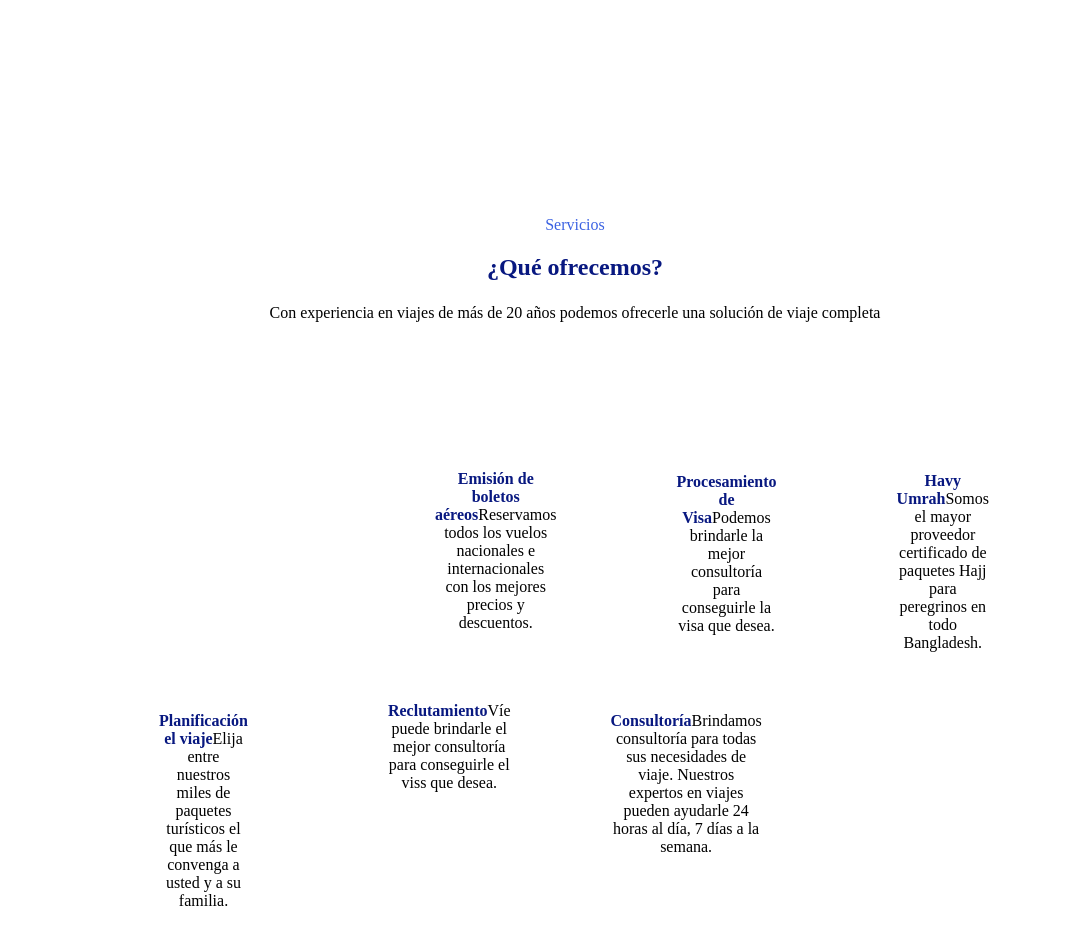
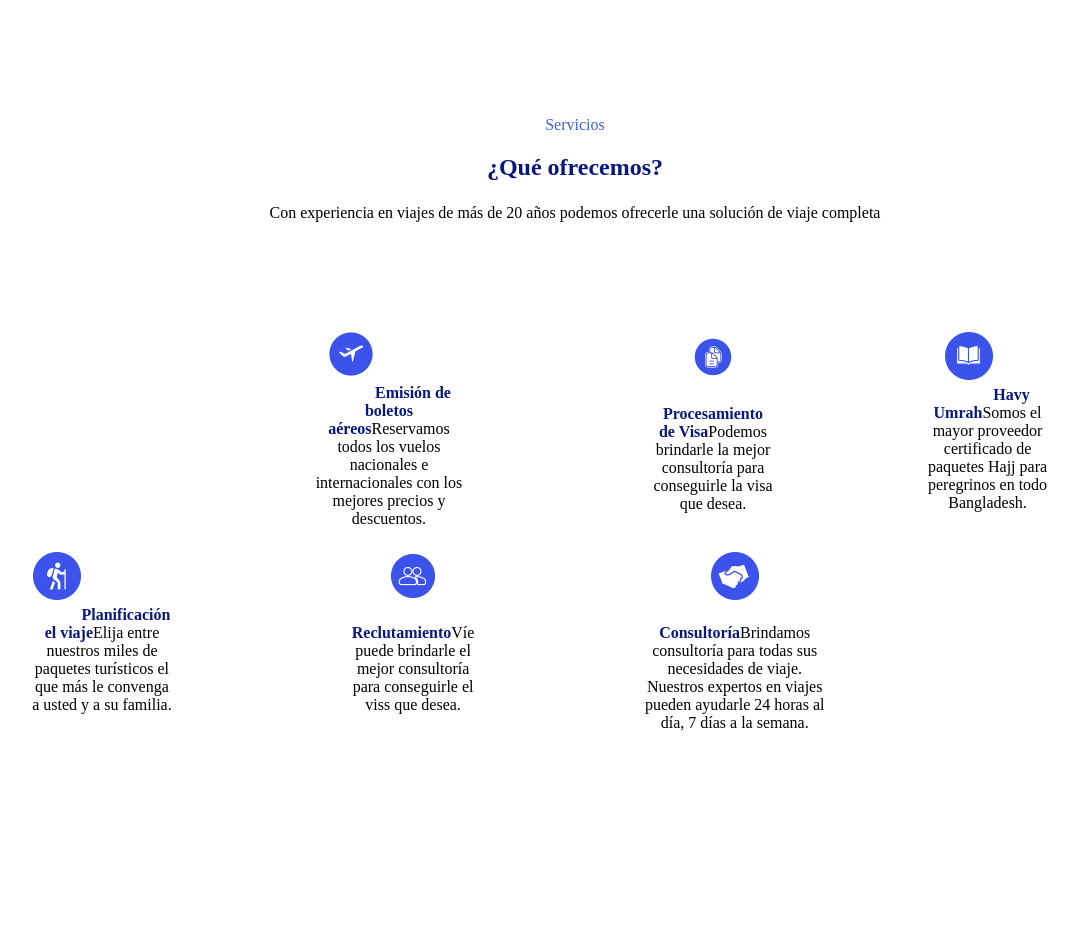
Before and after one commit to FatimaSofiaAguayo/image-based-web-segundoTPTP-, a plain HTML site: page index.html in a window 1280 px wide. Shown: the whole page, without its empty margins (65-1143 px from the left). After the commit the page ends 800 px from the top, so only its background shows below. Drawn offline with Linux system fonts and the light colour scheme.

Commit message:
agregue y diseñe las imagenes en css

```diff
--- a/css/style.css
+++ b/css/style.css
@@ -4,7 +4,7 @@ body{
     padding: 0;
     box-sizing: bord;
     text-align: center;
-    padding: 200px;
+    padding: 100px;
 }
 
 b, h1{
@@ -17,7 +17,7 @@ b, h1{
 
 .flex-container{
     width: 1100px;
-    height: 700px;
+    height: 600px;
     margin: auto;
     border: 0px solid;
     border-radius: 10px;
@@ -28,11 +28,15 @@ b, h1{
 .flex-container2{
     display: flex;
     justify-content: flex-start;
-    padding: 30px;
-    margin: 110px;
+    padding: 20px;
+    margin: 100px;
 
 }
 
+img{
+    position: relative;
+    top: -20px;
+}
 .item1{
     position: relative;
     top: 8px;
@@ -41,26 +45,26 @@ b, h1{
 .item2{
     position: relative;
     top: 11px;
-    left: 280px;
+    left: 350px;
 
 }
 .item3{
     position: relative;
     top: 10px;
-    left: 400px;
+    left: 500px;
 }
 .item4{
     position: relative;
-    top: 250px;
-    right:430px;
+    top: 230px;
+    right:520px;
 }
 .item5{
     position: relative;
-    top: 240px;
-    right:290px;
+    top: 230px;
+    right:340px;
 }
 .item6{
     position: relative;
-    top: 250px;
-    left:-190px;
+    top: 230px;
+    left:-170px;
 }
```
Also changed, not shown: index.html (+0 -2 lines), img/avion.png (added), img/libro.png (added), img/manos.png (added), img/papeleo.png (added), img/senderismo.png (added), img/usuarios.png (added).
